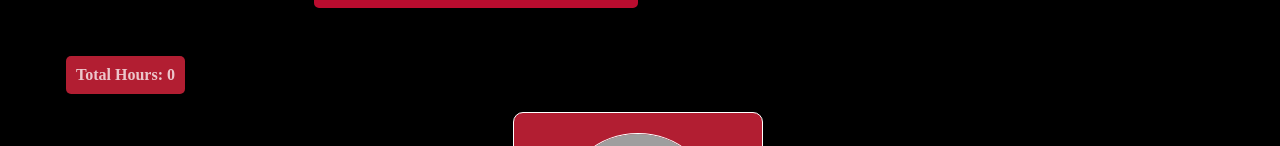
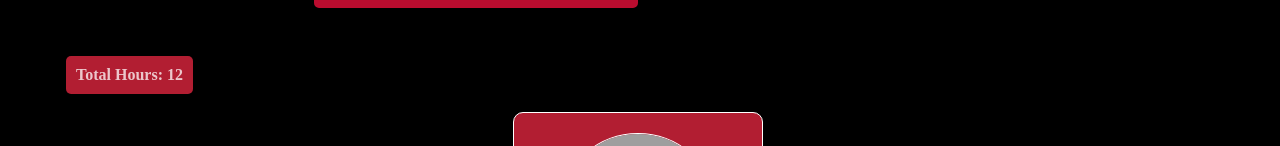
Before and after one commit to collinbrohm25/financebuddy, a React (Create React App) app: page /hopetracker in a window 1280 px wide. Shown: the part 396-542 px from the top of the page. Built offline with nearby package versions, Linux system fonts and the light colour scheme; grey boxes are pictures that could not be loaded; a web font is replaced by a local one.

Commit message:
added 12 to the starting total

```diff
--- a/src/pages/Hope Tracker/HopeTracker.js
+++ b/src/pages/Hope Tracker/HopeTracker.js
@@ -7,7 +7,8 @@ import TotalHoursDisplay from './TotalHourDisplay';
 import './HopeTracker.css';
 
 function Hope() {
-  const [totalHours, setTotalHours] = useState(0);
+  const [totalHours, setTotalHours] = useState(12);
+
   const DUMMY_USERS = [
 {
     name: 'Systems',
@@ -37,7 +38,7 @@ function Hope() {
        return [user, ...prevUsers];
     });
     const hoursToAdd = Number(user.hour); // Convert hour to a number if it's a string
-        setTotalHours((prevTotalHours) => prevTotalHours + hoursToAdd);
+      setTotalHours((prevTotalHours) => prevTotalHours + hoursToAdd);
   };
 
   return (
```
